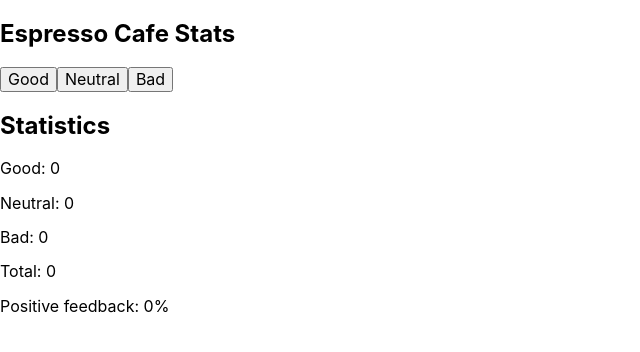
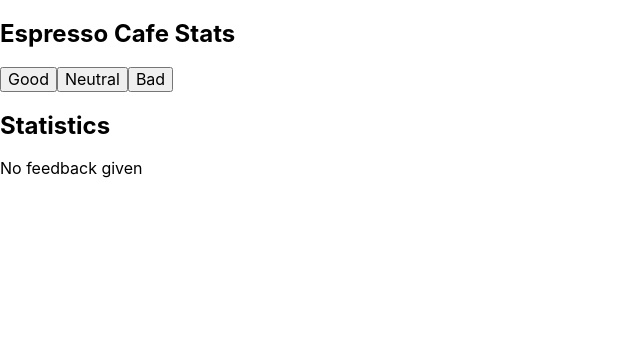
Before and after one commit to Larisa-Antsifrova/goit-react-hw-02-feedback, a React (Create React App) app: page / in a window 1280 px wide. Shown: the top 352 px of the page, without its empty margins (0-640 px from the left). Built offline with nearby package versions, Linux system fonts and the light colour scheme.

Commit message:
Added Notification component.

```diff
--- a/src/App.js
+++ b/src/App.js
@@ -2,6 +2,7 @@
 import Section from './components/Section';
 import Statistics from './components/Statistics';
 import FeedbackOptions from './components/FeedbackOptions';
+import Notification from './components/Notification';
 
 class App extends Component {
   state = {
@@ -41,6 +42,7 @@
           />
         </Section>
         <Section title="Statistics">
+          {total ? (
             <Statistics
               good={good}
               neutral={neutral}
@@ -48,6 +50,9 @@
               total={total}
               positivePercentage={positivePercentage}
             />
+          ) : (
+            <Notification message="No feedback given" />
+          )}
         </Section>
       </>
     );
--- /dev/null
+++ b/src/components/Notification/Notification.js
@@ -0,0 +1,7 @@
+import React from 'react';
+
+const Notification = ({ message }) => {
+  return <p>{message}</p>;
+};
+
+export default Notification;
--- /dev/null
+++ b/src/components/Notification/index.js
@@ -0,0 +1 @@
+export { default } from './Notification';
```
Also changed, not shown: src/components/Notification/Notification.module.css (added). Lines whose indentation alone changed are shown as unchanged.
